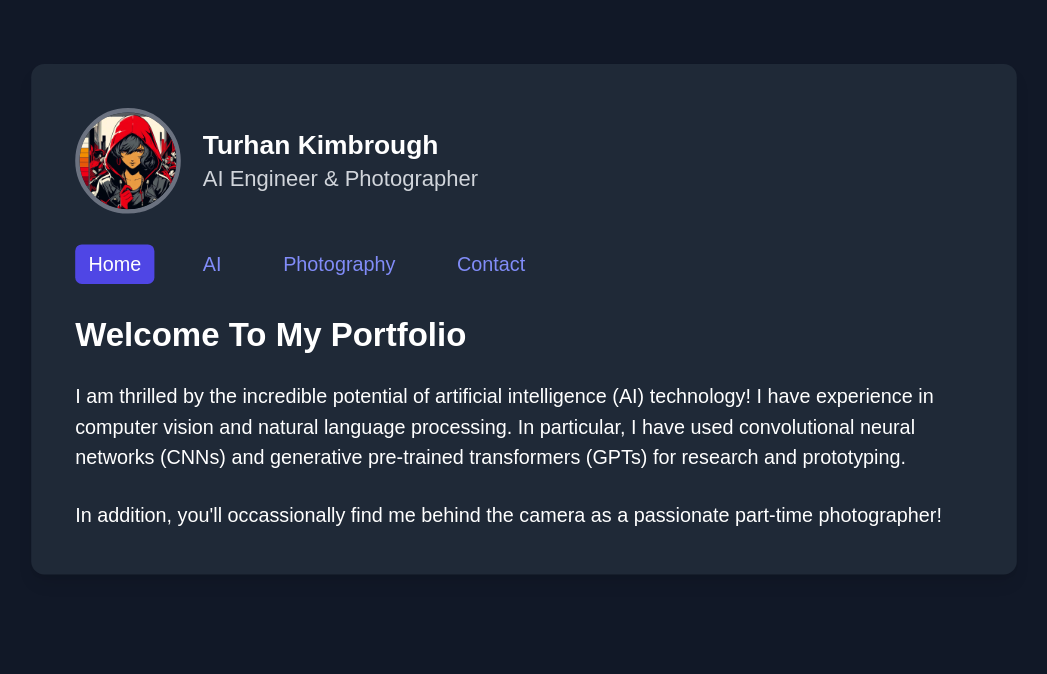
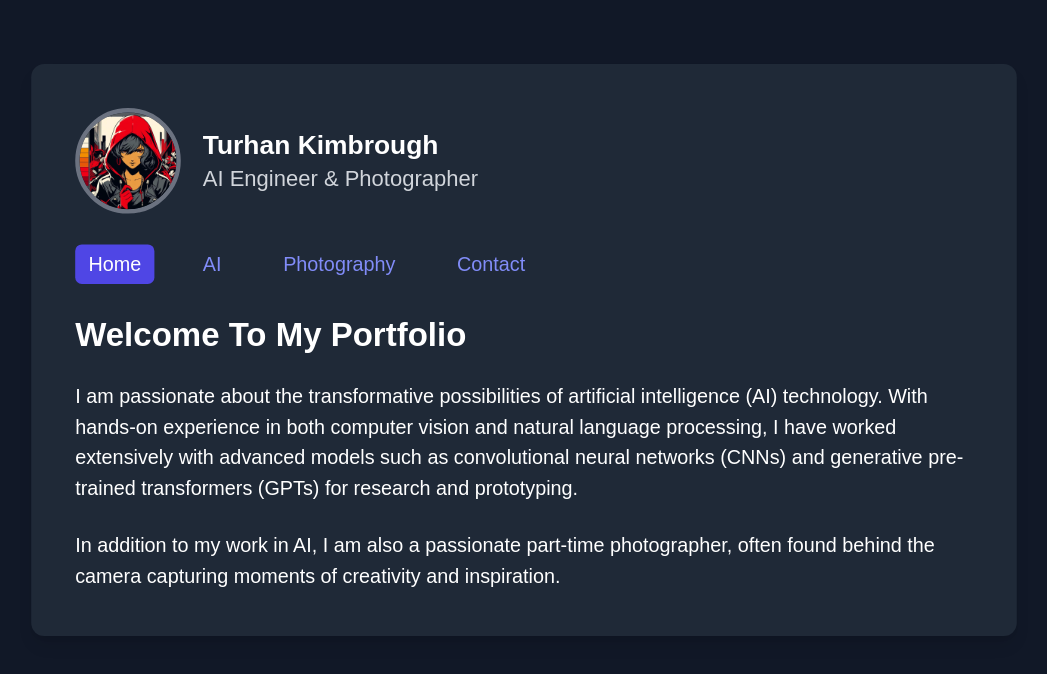
Before and after one commit to T-Visor/personal-website, a Next.js app: page /home in a window 1280 px wide. Shown: the top 674 px of the page, without its empty margins (116-1163 px from the left). Built offline with nearby package versions, Linux system fonts and the light colour scheme.

Commit message:
updated landing page

```diff
--- a/src/app/home/page.tsx
+++ b/src/app/home/page.tsx
@@ -4,14 +4,12 @@ const HomePage: React.FC = () => (
   <div className="space-y-6">
     <h2 className="text-3xl font-bold">Welcome To My Portfolio</h2>
     <p className="text-lg">
-      I am thrilled by the incredible potential of artificial intelligence (AI) technology! I have experience in computer vision
-      and natural language processing.
-
-      In particular, I have used convolutional neural networks (CNNs) and
-      generative pre-trained transformers (GPTs) for research and prototyping.
+      I am passionate about the transformative possibilities of artificial intelligence (AI) technology.
+      With hands-on experience in both computer vision and natural language processing,
+      I have worked extensively with advanced models such as convolutional neural networks (CNNs) and generative pre-trained transformers (GPTs) for research and prototyping.
     </p>
     <p className="text-lg">
-      In addition, you&apos;ll occassionally find me behind the camera as a passionate part-time photographer!
+      In addition to my work in AI, I am also a passionate part-time photographer, often found behind the camera capturing moments of creativity and inspiration.
     </p>
   </div>
 )
```
